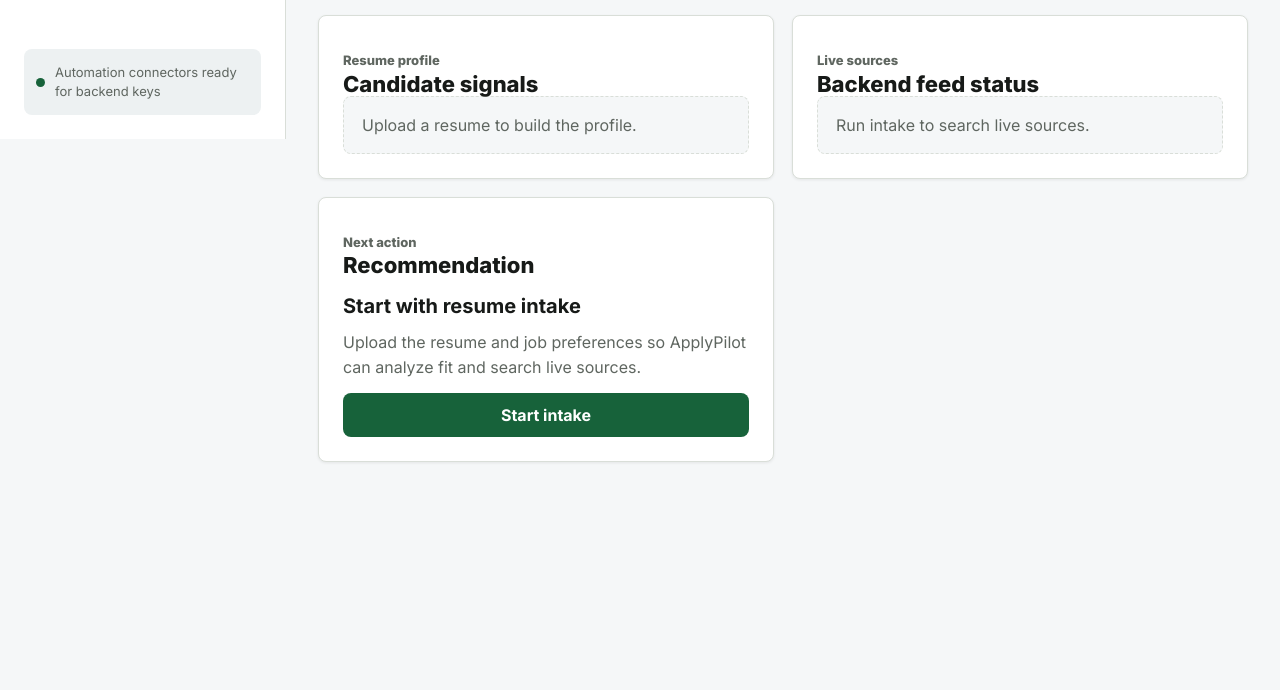
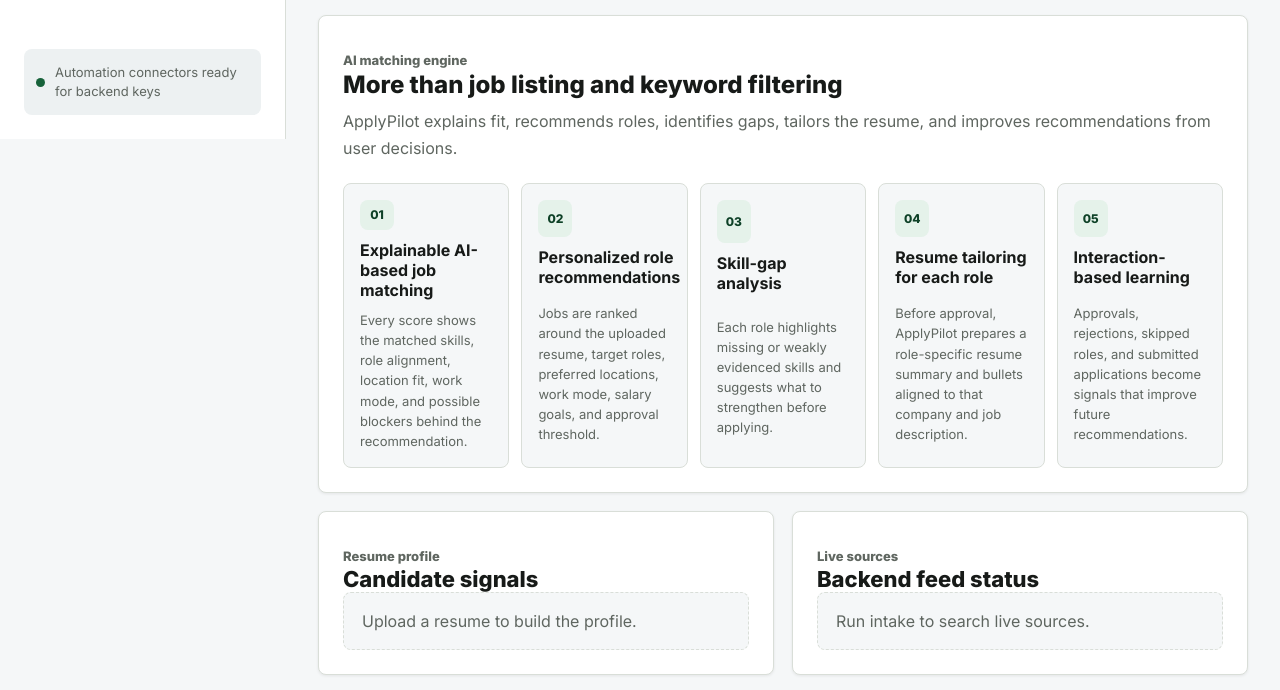
Before and after one commit to udayprakashchamakuri-beep/ApplyPilot, a website: page index.html in a window 1280 px wide. Shown: the part 661-1351 px from the top of the page. Before the commit the page ends 1187 px from the top, so only its background shows below. Drawn offline with Linux system fonts and the light colour scheme.

Commit message:
Add AI matching engine dashboard section

```diff
--- a/index.html
+++ b/index.html
@@ -96,6 +96,59 @@
                 </p>
               </div>
               <div class="dashboard-stats" id="dashboardStats"></div>
+            </section>
+
+            <section class="dashboard-panel dashboard-hero-panel">
+              <div class="section-heading">
+                <p class="eyebrow">AI matching engine</p>
+                <h2>More than job listing and keyword filtering</h2>
+                <p>
+                  ApplyPilot explains fit, recommends roles, identifies gaps, tailors the resume,
+                  and improves recommendations from user decisions.
+                </p>
+              </div>
+              <div class="intelligence-grid">
+                <article class="intelligence-card">
+                  <span>01</span>
+                  <h3>Explainable AI-based job matching</h3>
+                  <p>
+                    Every score shows the matched skills, role alignment, location fit, work mode,
+                    and possible blockers behind the recommendation.
+                  </p>
+                </article>
+                <article class="intelligence-card">
+                  <span>02</span>
+                  <h3>Personalized role recommendations</h3>
+                  <p>
+                    Jobs are ranked around the uploaded resume, target roles, preferred locations,
+                    work mode, salary goals, and approval threshold.
+                  </p>
+                </article>
+                <article class="intelligence-card">
+                  <span>03</span>
+                  <h3>Skill-gap analysis</h3>
+                  <p>
+                    Each role highlights missing or weakly evidenced skills and suggests what to
+                    strengthen before applying.
+                  </p>
+                </article>
+                <article class="intelligence-card">
+                  <span>04</span>
+                  <h3>Resume tailoring for each role</h3>
+                  <p>
+                    Before approval, ApplyPilot prepares a role-specific resume summary and bullets
+                    aligned to that company and job description.
+                  </p>
+                </article>
+                <article class="intelligence-card">
+                  <span>05</span>
+                  <h3>Interaction-based learning</h3>
+                  <p>
+                    Approvals, rejections, skipped roles, and submitted applications become signals
+                    that improve future recommendations.
+                  </p>
+                </article>
+              </div>
             </section>
 
             <section class="dashboard-panel">
--- a/styles.css
+++ b/styles.css
@@ -339,6 +339,48 @@
   color: var(--primary-dark);
   font-size: 30px;
   line-height: 1;
+}
+
+.intelligence-grid {
+  display: grid;
+  grid-template-columns: repeat(5, minmax(0, 1fr));
+  gap: 12px;
+  margin-top: 22px;
+}
+
+.intelligence-card {
+  display: grid;
+  gap: 10px;
+  padding: 16px;
+  background: var(--background);
+  border: 1px solid var(--line);
+  border-radius: var(--radius);
+}
+
+.intelligence-card span {
+  width: 34px;
+  min-height: 30px;
+  display: inline-flex;
+  align-items: center;
+  justify-content: center;
+  color: var(--primary-dark);
+  background: var(--primary-soft);
+  border-radius: var(--radius);
+  font-size: 12px;
+  font-weight: 800;
+}
+
+.intelligence-card h3 {
+  margin: 0;
+  font-size: 16px;
+  line-height: 1.25;
+}
+
+.intelligence-card p {
+  margin: 0;
+  color: var(--muted);
+  font-size: 13px;
+  line-height: 1.55;
 }
 
 .mini-source-list {
@@ -1114,6 +1156,10 @@
     grid-template-columns: 1fr;
   }
 
+  .intelligence-grid {
+    grid-template-columns: repeat(2, minmax(0, 1fr));
+  }
+
   .approval-side {
     border-left: 0;
     border-top: 1px solid var(--line);
@@ -1143,6 +1189,7 @@
   .source-selector,
   .step-rail,
   .dashboard-stats,
+  .intelligence-grid,
   .match-insights,
   .job-card,
   .activity-card,
```
